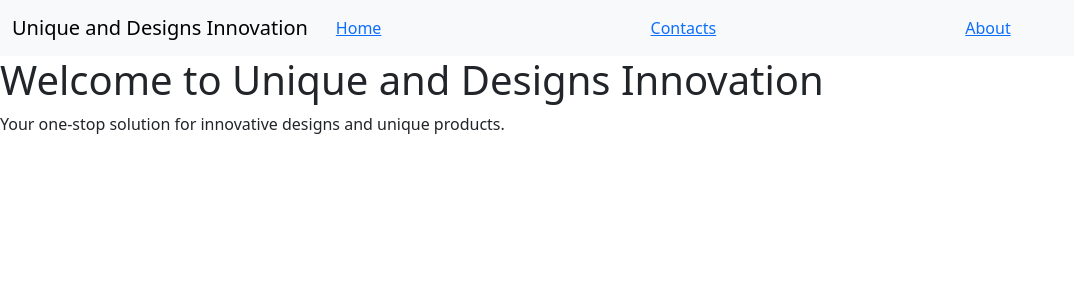
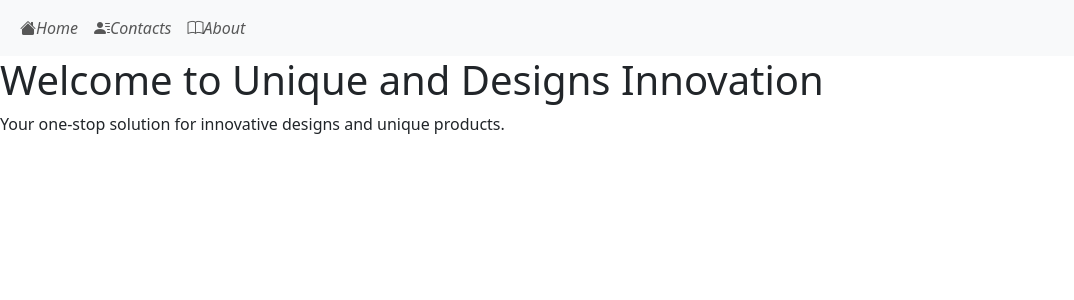
Before and after one commit to UIDCON/UID_WEBSITE, a Flask app: page / in a window 1280 px wide. Shown: the top 300 px of the page, without its empty margins (0-1074 px from the left). Run offline with Flask 3, Linux system fonts and the light colour scheme.

Commit message:
Update layout.html

```diff
--- a/templates/layout.html
+++ b/templates/layout.html
@@ -5,26 +5,24 @@
     <meta name="viewport" content="width=device-width, initial-scale=1.0">
     <title>Unique and Designs Innovation</title>
     <link href="https://cdn.jsdelivr.net/npm/bootstrap@5.3.3/dist/css/bootstrap.min.css" rel="stylesheet" integrity="sha384-QWTKZyjpPEjISv5WaRU9OFeRpok6YctnYmDr5pNlyT2bRjXh0JMhjY6hW+ALEwIH" crossorigin="anonymous">
+    <link
+      rel="stylesheet"
+      href="https://cdn.jsdelivr.net/npm/bootstrap-icons@1.8.1/font/bootstrap-icons.css"
+    />
 </head>
 <body>
+    {% block header %}{% endblock %}
     <nav class = "navbar navbar-expand-lg bg-body-tertiary">
         <div class="container-fluid">
-            <a class="navbar-brand" href="#">Unique and Designs Innovation</a>
-            <button class="navbar-toggler" type="button" data-bs-toggle="collapse" data-bs-target="#navbarNav" aria-controls="navbarNav" aria-expanded="false" aria-label="Toggle navigation">
+            <button class="navbar-toggler" type="button" data-bs-toggle="collapse" data-bs-target="#navbarNav">
                 <span class="navbar-toggler-icon"></span>
             </button>
         <div class="collapse navbar-collapse" id="navbarNav">
-            <ul class="navbar-nav  me-auto mb-2 mb-lg-0">
-            </ul>
-        </div>
-        <div class="container-fluid">
-        <a href="#">Home</a>
-        </div>
-        <div class="container-fluid">
-        <a href="#">Contacts</a>
-        </div>
-        <div class="container-fluid">
-        <a href="#">About</a>
+            <div class="navbar-nav  me-auto mb-2 mb-lg-0">
+                <a class="nav-link" href="#"><i class="bi bi-house-fill">Home</i></a>
+                <a class="nav-link" href="#"><i class="bi bi-person-lines-fill">Contacts</i></a>
+                <a class="nav-link" href="#"><i class="bi bi-book">About</i></a>
+            </div>
         </div>
     </nav>
     {% block title %}{% endblock %}
```
